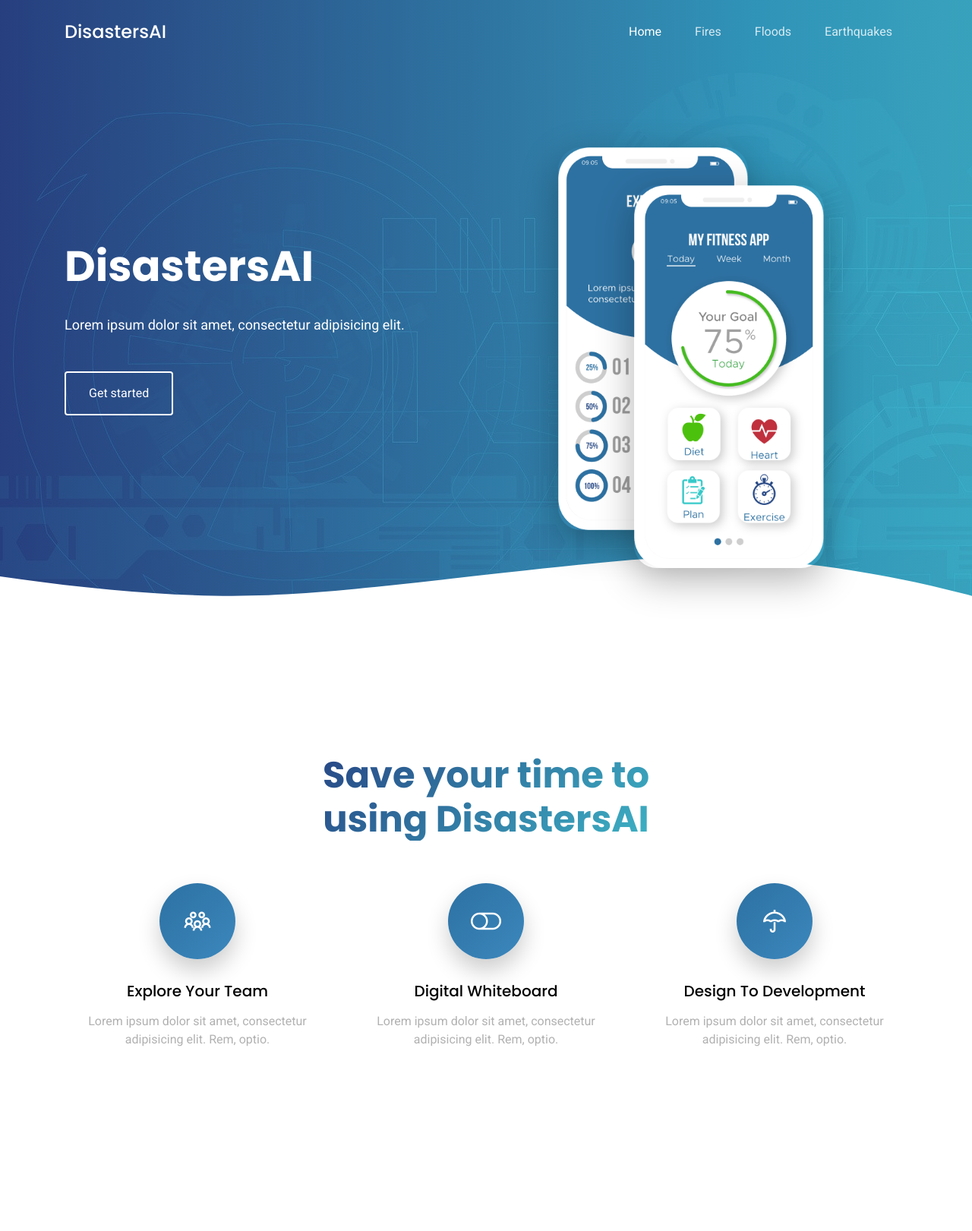
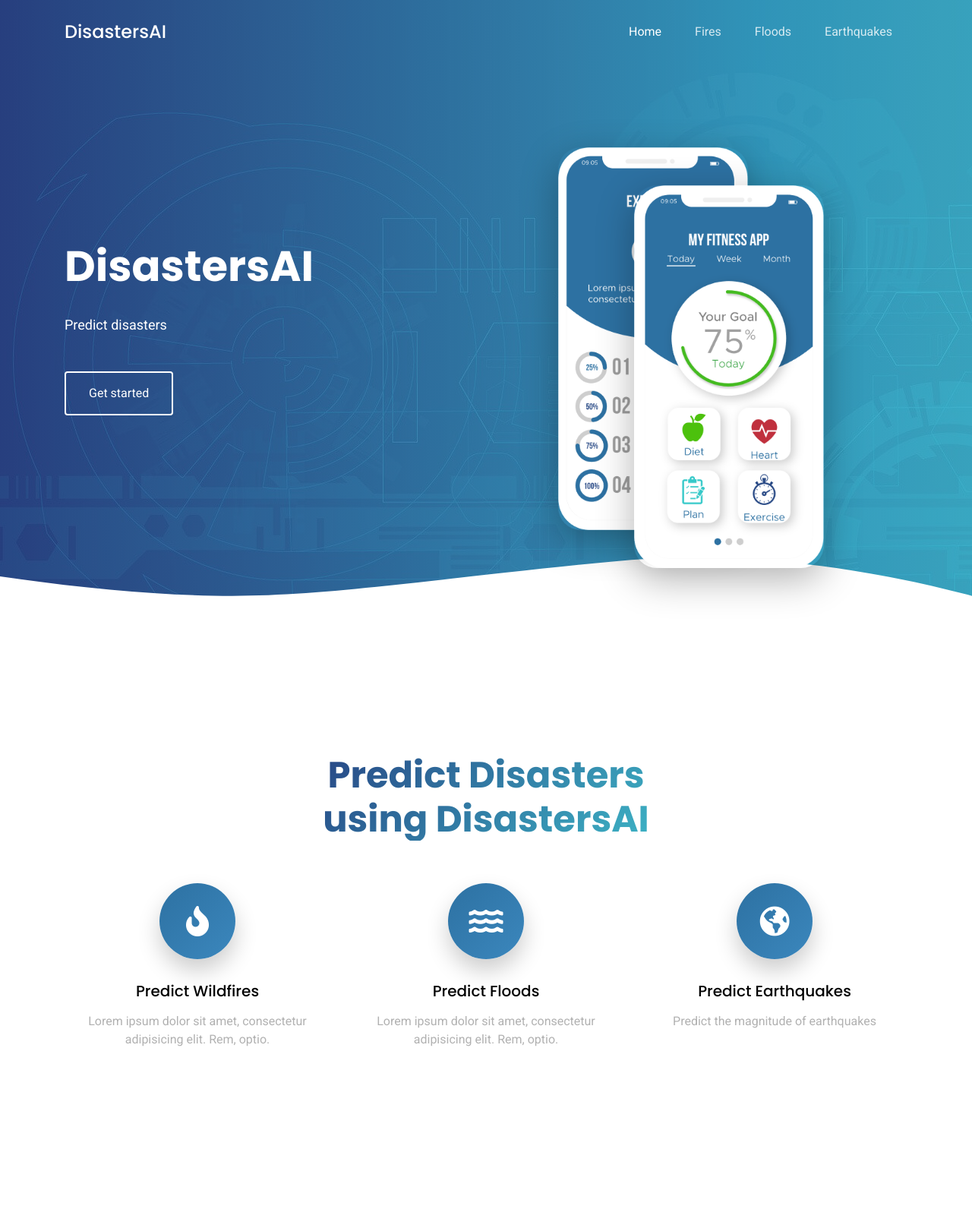
Before and after one commit to TeamDeltaHacks/DisastersAI, a Flask app: page / in a window 1280 px wide. Shown: the top 1621 px of the page at 76% size. Run offline with Flask 2, Linux system fonts and the light colour scheme; some libraries are stand-ins or nearby versions.

Commit message:
Update index.html

```diff
--- a/templates/index.html
+++ b/templates/index.html
@@ -22,6 +22,8 @@
   <link href="./static/assets/vendor/aos/aos.css" rel="stylesheet">
   <link href="./static/assets/vendor/line-awesome/css/line-awesome.min.css" rel="stylesheet">
   <link href="./static/assets/vendor/owl.carousel/assets/owl.carousel.min.css" rel="stylesheet">
+
+  <link rel="stylesheet" href="https://cdnjs.cloudflare.com/ajax/libs/font-awesome/5.15.2/css/all.min.css" integrity="sha512-HK5fgLBL+xu6dm/Ii3z4xhlSUyZgTT9tuc/hSrtw6uzJOvgRr2a9jyxxT1ely+B+xFAmJKVSTbpM/CuL7qxO8w==" crossorigin="anonymous" />
 
   <!-- Template Main CSS File -->
   <link href="./static/assets/css/style.css" rel="stylesheet">
@@ -101,7 +103,7 @@
           <div class="row">
             <div class="col-lg-7 text-center text-lg-left">
               <h1 data-aos="fade-right">DisastersAI</h1>
-              <p class="mb-5" data-aos="fade-right" data-aos-delay="100">Lorem ipsum dolor sit amet, consectetur adipisicing elit.</p>
+              <p class="mb-5" data-aos="fade-right" data-aos-delay="100">Predict disasters</p>
               <p data-aos="fade-right" data-aos-delay="200" data-aos-offset="-500"><a href="#" class="btn btn-outline-white">Get started</a></p>
             </div>
             <div class="col-lg-5 iphone-wrap">
@@ -123,7 +125,7 @@
 
         <div class="row justify-content-center text-center mb-5">
           <div class="col-md-5" data-aos="fade-up">
-            <h2 class="section-heading">Save your time to using DisastersAI</h2>
+            <h2 class="section-heading">Predict Disasters using DisastersAI</h2>
           </div>
         </div>
 
@@ -131,28 +133,28 @@
           <div class="col-md-4" data-aos="fade-up" data-aos-delay="">
             <div class="feature-1 text-center">
               <div class="wrap-icon icon-1">
-                <span class="icon la la-users"></span>
+	            <i class="icon fas fa-fire"></i>
               </div>
-              <h3 class="mb-3">Explore Your Team</h3>
+              <h3 class="mb-3">Predict Wildfires</h3>
               <p>Lorem ipsum dolor sit amet, consectetur adipisicing elit. Rem, optio.</p>
             </div>
           </div>
           <div class="col-md-4" data-aos="fade-up" data-aos-delay="100">
             <div class="feature-1 text-center">
               <div class="wrap-icon icon-1">
-                <span class="icon la la-toggle-off"></span>
+	            <i class="icon fas fa-water"></i>
               </div>
-              <h3 class="mb-3">Digital Whiteboard</h3>
+              <h3 class="mb-3">Predict Floods</h3>
               <p>Lorem ipsum dolor sit amet, consectetur adipisicing elit. Rem, optio.</p>
             </div>
           </div>
           <div class="col-md-4" data-aos="fade-up" data-aos-delay="200">
             <div class="feature-1 text-center">
               <div class="wrap-icon icon-1">
-                <span class="icon la la-umbrella"></span>
+                <i class="icon fas fa-globe-americas"></i>
               </div>
-              <h3 class="mb-3">Design To Development</h3>
-              <p>Lorem ipsum dolor sit amet, consectetur adipisicing elit. Rem, optio.</p>
+              <h3 class="mb-3">Predict Earthquakes</h3>
+              <p>Predict the magnitude of earthquakes</p>
             </div>
           </div>
         </div>
```
